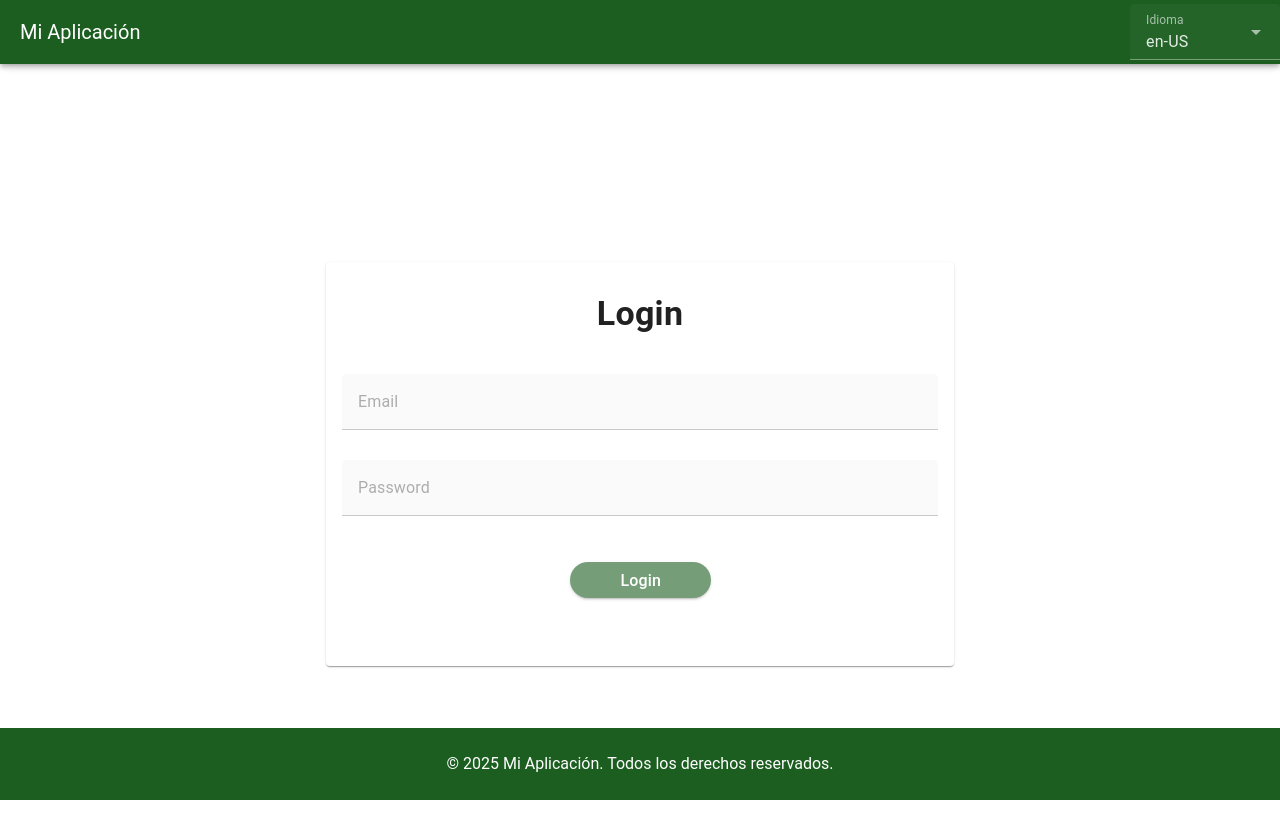
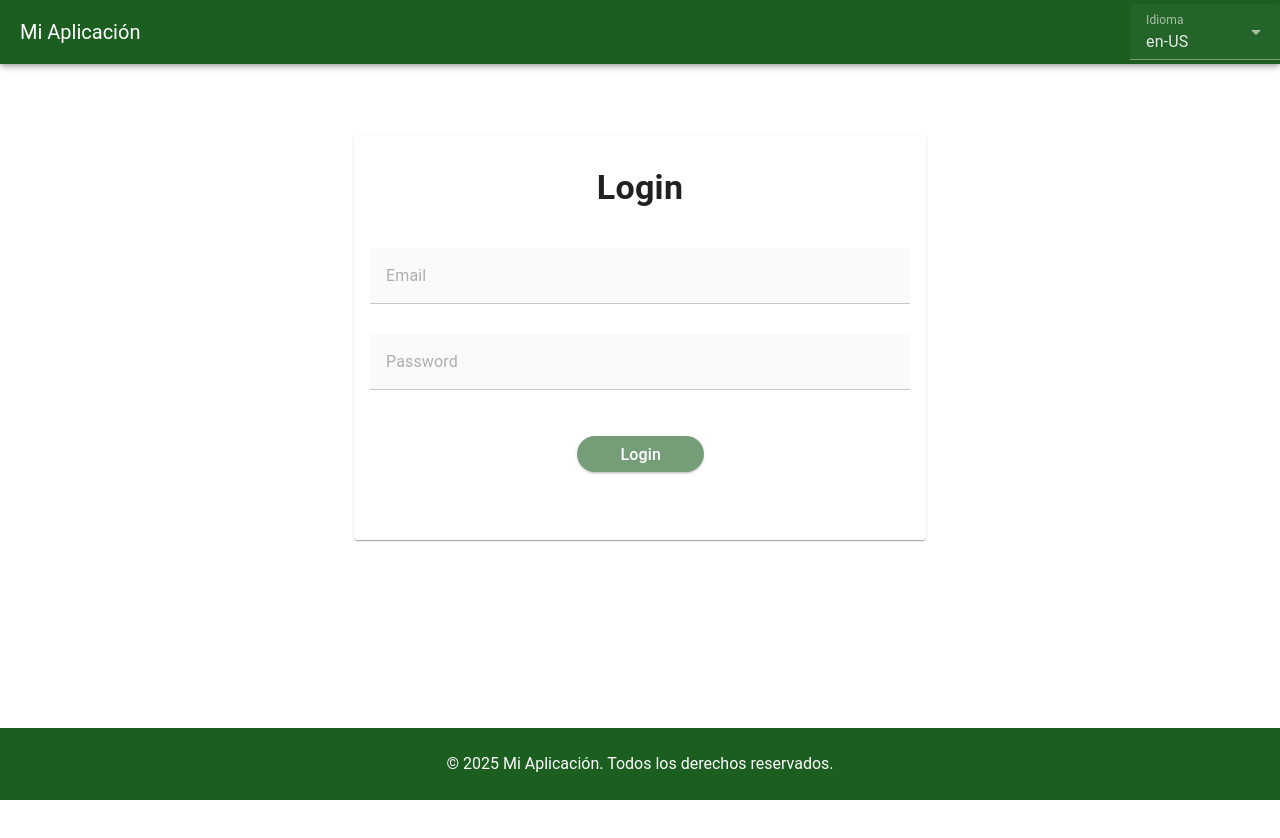
Before and after one commit to maria29852164/Cart-products-vuejs, a Vue app: page /login in a window 1280 px wide. Shown: the top 838 px of the page. After the commit the page ends 800 px from the top, so only its background shows below. Built offline with nearby package versions, Linux system fonts and the light colour scheme.

Commit message:
fix: styles

```diff
--- a/src/views/auth/LoginView.vue
+++ b/src/views/auth/LoginView.vue
@@ -1,9 +1,10 @@
 <template>
-  <v-app>
-
+  <v-container class="mt-14">
     <Login/>
 
-  </v-app>
+  </v-container>
+
+
 </template>
 
 
```
